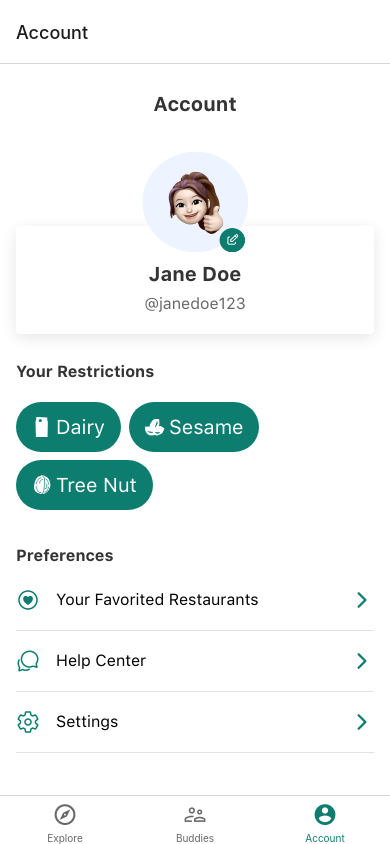
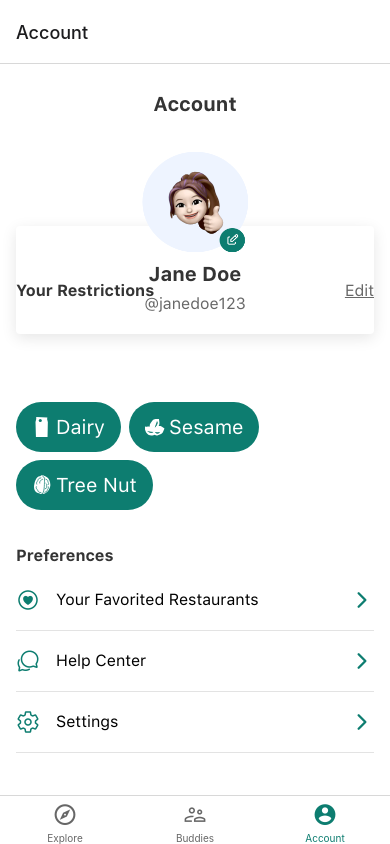
Before and after one commit to DabinLee09/IDM372_SafePlate, a React Native app: screen /Account in a window 390 px wide. Built offline with nearby package versions, Linux system fonts and the light colour scheme; no server answers.

Commit message:
Add edit button to Account.js

```diff
--- a/screens/Account.js
+++ b/screens/Account.js
@@ -27,7 +27,10 @@ export default function Account() {
             username="@janedoe123"
           />
 
-          <Text style={[type.heading3M, spacing.vert2x, {color: TintsColors.DarkGray}]}>Your Restrictions</Text>
+          <View style={{flex: 1, flexDirection: 'row', justifyContent: 'space-between'}}>
+            <Text style={[type.heading3M, spacing.vert2x, {color: TintsColors.DarkGray}]}>Your Restrictions</Text>
+            <Text style={[{ color: TintsColors.MidLightGray, textDecorationLine: 'underline'}, type.body1M]}>Edit</Text>
+          </View>
 
           <View style={{ flexDirection: 'row', flexWrap: 'wrap', justifyContent: 'flex-start', ...spacing.vert3x }}>
           <DietaryPill
```
